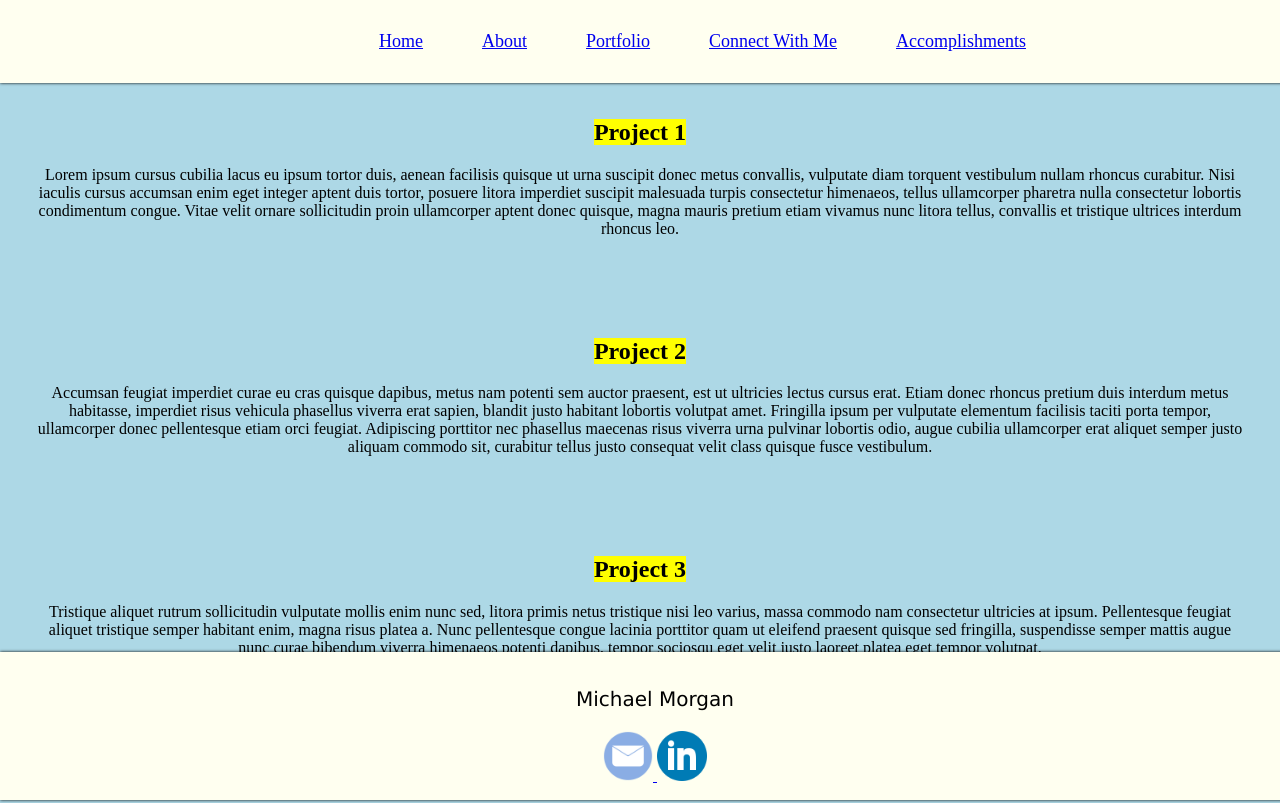
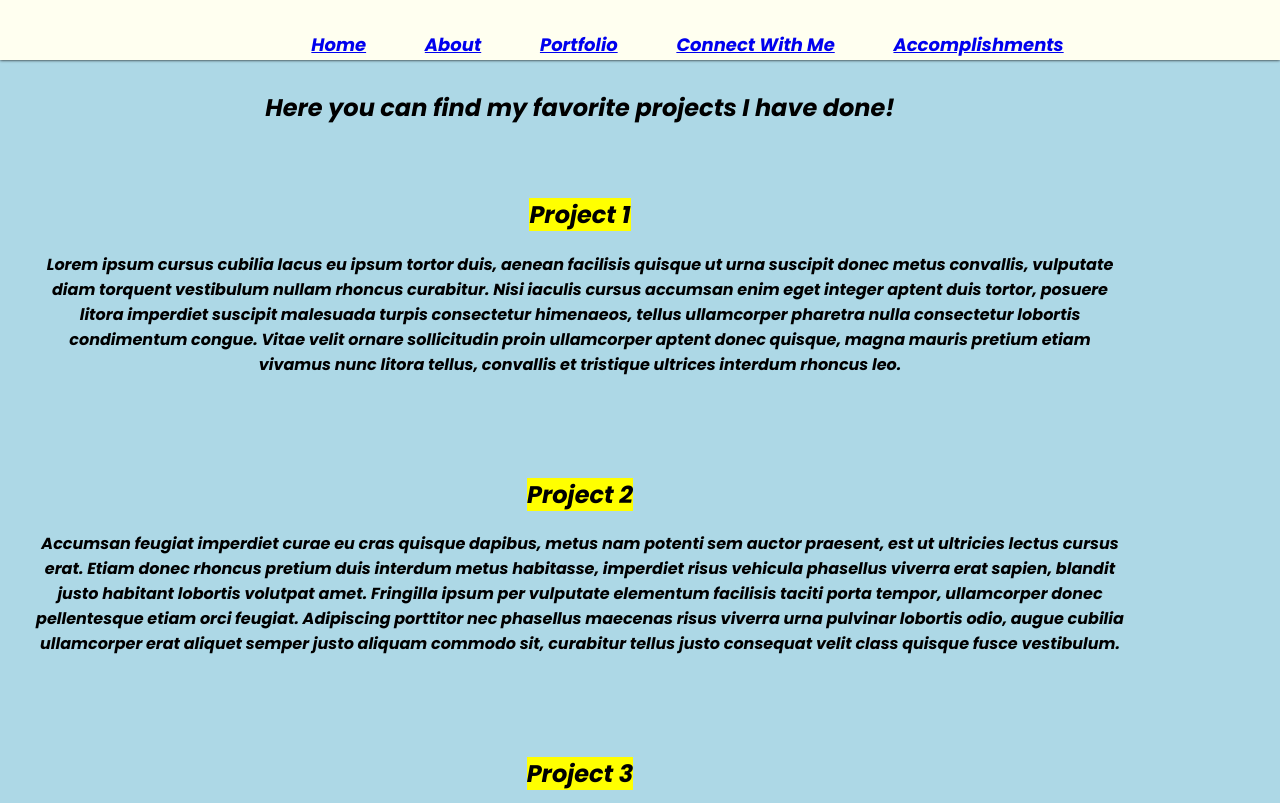
Before and after one commit to mmorgan33/New-Personal-Website, a plain HTML site: page portfolio.html in a window 1280 px wide. Shown: the top 803 px of the page. Drawn offline with Linux system fonts and the light colour scheme.

Commit message:
pushings local changes

```diff
--- a/portfolio.html
+++ b/portfolio.html
@@ -5,8 +5,16 @@
     <meta name="viewport" content="width=device-width, initial-scale=1.0">
     <link rel="stylesheet" href="style.css">
     <script src="javascript.js"></script>
+    <link rel="preconnect" href="https://fonts.googleapis.com">
+    <link rel="preconnect" href="https://fonts.gstatic.com" crossorigin>
+    <link href="https://fonts.googleapis.com/css2?family=Poppins:ital,wght@1,700&display=swap" rel="stylesheet">
     <title>Personal Website</title>
-    <header>
+</head>
+  <body>
+    <main>
+        <div class="grid-container">
+
+          <div class="item-one">
             <ul>
               <li><a href="index.html">Home</a></li>
               <li><a href="about.html">About</a></li>
@@ -14,10 +22,9 @@
               <li><a href="https://www.linkedin.com">Connect With Me</a></li>
               <li><a href="success.html">Accomplishments</a></li>
             </ul>
-    </header>
-</head>
-<body>
-    <main class="portfolio-grid">
+          </div>
+
+          <div class="item-two">
             <article>
               <h1>Here you can find my favorite projects I have done!</h1>
               <article class="portfolio">
@@ -39,16 +46,15 @@
                   </p>
               </article>
           </article>
+          </div>
+          <div class="item-four">
 
 
-
-
-        <footer>
+          </div>
+          <div class="item-three">
               <div>
-                <p class="paragraph">Michael Morgan</p>
+                <p>Michael Morgan</p>
               </div>
-
-              <div>
               <a href="email.com">
               <img width="50"
               src="Email-icon.png"
@@ -60,7 +66,6 @@
               alt="Picture of the Linkedin logo.">
               </a>
           </div>
-        </footer>
     </main>
   </body>
 </html>
--- a/style.css
+++ b/style.css
@@ -4,27 +4,8 @@
 body {
     background-color: lightblue;
     margin: 0;
-}
-
-header {
-    background-color: ivory;
-    padding: 15px;
-    text-align: center;
-    box-shadow: 0 0 3px black;
-    position: fixed;
-    left: 0;
-    top: 0;
-    width: 100%;
-}
-
-header li {
-    display: inline;
-    padding-left: 55px;
-    font-size: 18px;
-}
-
-header li a:hover {
-    color: green;
+    padding: 0px;
+	font-family: 'Poppins', sans-serif;
 }
 
 .paragraph {
@@ -41,22 +22,66 @@ header li a:hover {
 #stockimage {
     border-radius: 8%;
     width: 550px;
-    float: left;
 }
 
 main {
     text-align: center;
 }
 
-footer {
-    position: fixed;
-    left: 0;
-    bottom: 0;
-    width: 100%;
-    background-color: ivory;
-    padding: 15px;
+/* Grid Container */
+
+.grid-container {
+	display: grid;
+    gap: 20px 20px;
+    margin: 0 auto;
+    grid-template-columns: repeat(3fr, 1fr);
+	grid-template-rows: 50px auto 70px;
+	grid-auto-columns: minmax(100px, auto);
+	grid-template-areas:
+		'nav nav nav'
+		'main main sidebar'
+		'main main sidebar'
+		'footer footer footer';
+}
+
+.item-one {
+	grid-area: nav;
+	background-color: ivory;
+	padding: 15px;
+	text-align: center;
+    box-shadow: 0 0 3px black;
+	height: 30px;
+}
+
+.item-one li a:hover {
+    color: green;
+}
+
+.item-one li {
+	display: inline;
+    padding-left: 55px;
+    font-size: 18px;
+}
+
+.item-two {
+	grid-area: main;
+	background-color: lightblue;
+
+}
+
+.item-three {
+	grid-area: footer;
+	background-color: ivory;
+	padding: 15px;
     text-align: center;
     box-shadow: 0 0 3px black;
+
+}
+
+.item-four {
+	grid-area: sidebar;
+	background-color: lightblue;
+
 }
 
 /* portfolio css */
```
Also changed, not shown: about.html (+20 -11 lines), index.html (+20 -11 lines), success.html (+0 -1 lines). Lines whose indentation alone changed are shown as unchanged.
